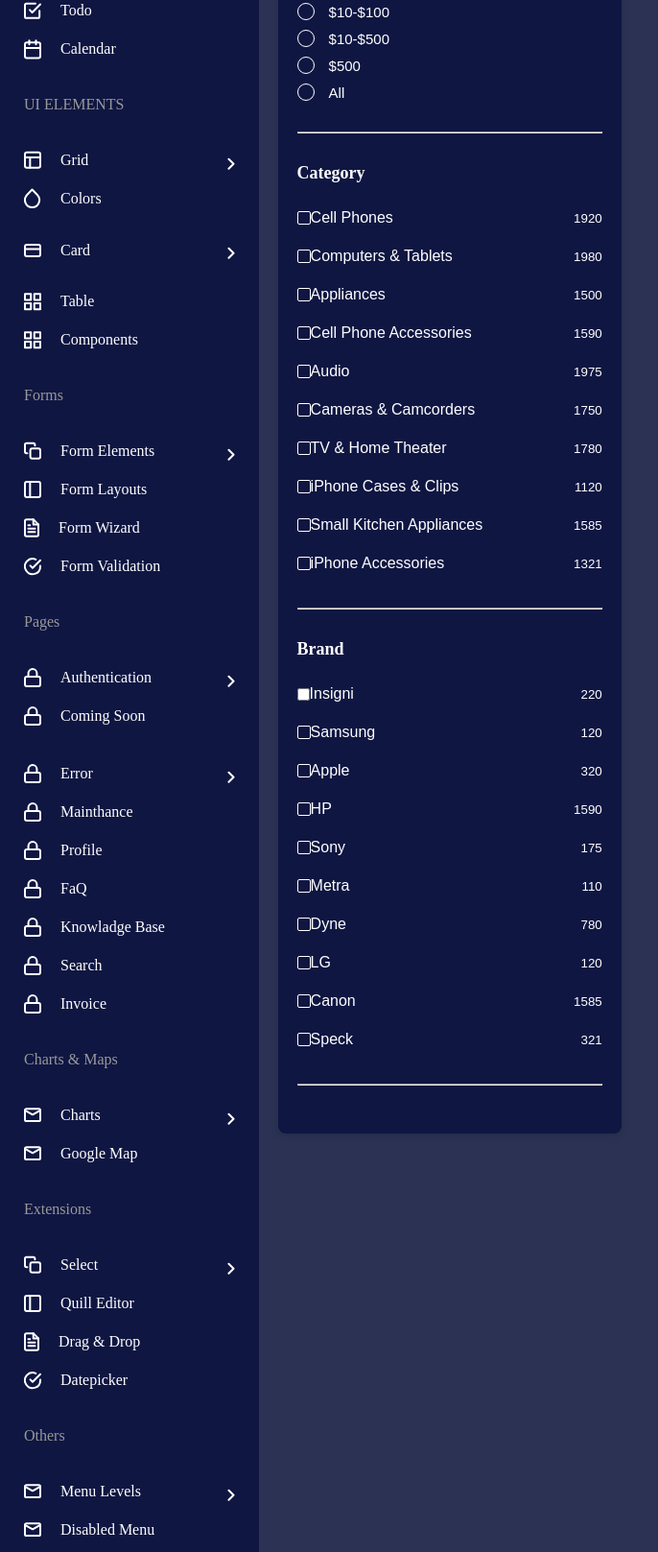
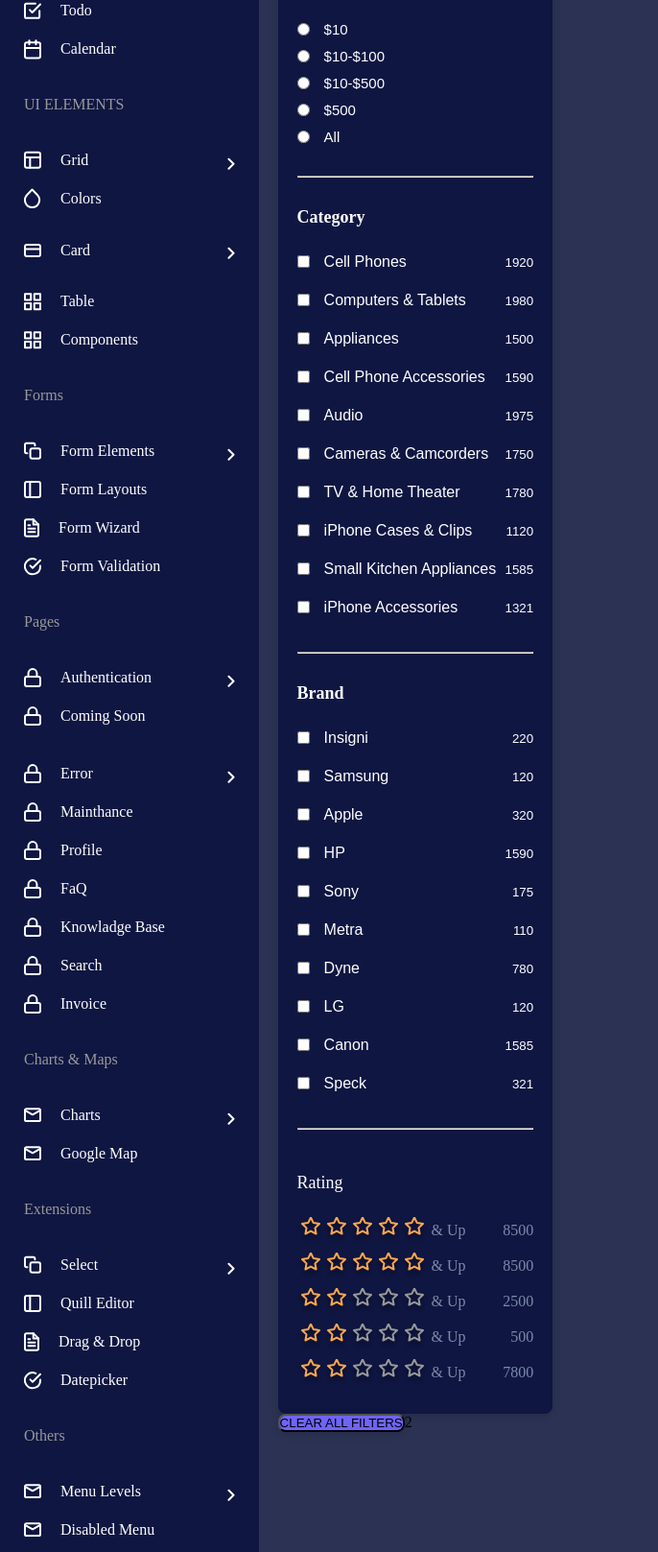
Before and after one commit to the-rustambek/vuesax-Ecommerce, a plain HTML site: page index.html in a window 1280 px wide. Shown: the part 257-1874 px from the top of the page at 96% size, without its empty margins (0-686 px from the left). Drawn offline with Linux system fonts and the light colour scheme.

Commit message:
add file

```diff
--- a/assets/fonts/style.css
+++ b/assets/fonts/style.css
@@ -255,9 +255,11 @@ ol {
     display: flex;
 
 }
+.blok-box{
+    width: 28%;
+}
+.blok-about {
 
-.blok-about {
-    width: 35%;
     margin-top: 30px;
     background-color: #0F1642;
     padding: 20px;
@@ -266,7 +268,7 @@ ol {
 }
 
 .blok-content {
-    width: 65%;
+    width: 72%;
 }
 
 .blok-circle {
@@ -277,6 +279,14 @@ ol {
     border: 1px solid white;
 
 
+}
+.blok-box--title{
+    font-style: normal;
+font-weight: normal;
+font-size: 18px;
+line-height: 21px;
+color: #FFFFFF;
+margin-top: 25px;
 }
 
 .blok-btn {
@@ -380,3 +390,41 @@ ol {
     border: none;
     color:#0F1642;
 }
+.blok-btn .blok-input{
+    margin-top: 3px;
+}
+.blok-button .blok-input{
+    margin-right: 15px;
+    margin-bottom: 2px;
+}
+
+.r-item{
+    display: flex;
+    justify-content: space-between;
+    align-items: center;
+}
+.r-blok{
+    display: flex;
+    justify-content: center;
+    align-items: center;
+}
+.r-list .blok-title{
+    margin-bottom: 25px;
+    margin-top: 45px;
+}
+.r-item{
+    margin:10px 0px;
+}
+.r-text{
+    color:#7C8BA7;
+    margin-left: 4px;
+}
+.r-list div p{
+    color: #7C8BA7;
+}
+
+.blok-filter{
+    background: #6F64F8;
+    box-shadow: 0px 2px 8px rgba(0, 0, 0, 0.135216);
+    border-radius: 8px;
+}
--- a/index.html
+++ b/index.html
@@ -517,10 +517,11 @@
             </div>
 
             <div class="blok">
-                <!-- <h4 class="blok-title">
+                <form class="blok-box">
+                <h4 class="blok-title blok-box--title">
                     Filters
-                </h4> -->
-                <div class="blok-about">
+                </h4>
+                <div  class="blok-about">
 
 
                     <ul class="blok-list">
@@ -529,31 +530,31 @@
                         </h3>
                         <li class="blok-item">
                             <button class="blok-btn">
-                                <span class="blok-circle"></span>
+                                <input class="blok-input" type="radio" name="blok-check" required>
                                 <p>$10</p>
                             </button>
                         </li>
                         <li class="blok-item">
                             <button class="blok-btn">
-                                <span class="blok-circle"></span>
+                                <input class="blok-input" type="radio" name="blok-check" required>
                                 <p>$10-$100</p>
                             </button>
                         </li>
                         <li class="blok-item">
                             <button class="blok-btn">
-                                <span class="blok-circle"></span>
+                                <input class="blok-input" type="radio" name="blok-check" required>
                                 <p>$10-$500</p>
                             </button>
                         </li>
                         <li class="blok-item">
                             <button class="blok-btn">
-                                <span class="blok-circle"></span>
+                                <input class="blok-input" type="radio" name="blok-check" required>
                                 <p>$500</p>
                             </button>
                         </li>
                         <li class="blok-item">
                             <button class="blok-btn">
-                                <span class="blok-circle"></span>
+                                <input class="blok-input" type="radio" name="blok-check" required>
                                 <p>All</p>
                             </button>
                         </li>
@@ -567,9 +568,7 @@
                         <li class="blok-item">
                             <button class="blok-button">
                                 <div class="blok-flex">
-                                    <span class="blok-square">
-
-                                    </span>
+                                    <input class="blok-input" type="checkbox" name="blok-check" required>
                                     <p>Cell Phones</p>
                                 </div>
                                 <div class="">
@@ -579,9 +578,7 @@
                         <li class="blok-item">
                             <button class="blok-button">
                                 <div class="blok-flex">
-                                    <span class="blok-square">
-
-                                    </span>
+                                    <input class="blok-input" type="checkbox" name="blok-check" required>
                                     <p>Computers & Tablets</p>
                                 </div>
                                 <div class="">
@@ -591,9 +588,7 @@
                         <li class="blok-item">
                             <button class="blok-button">
                                 <div class="blok-flex">
-                                    <span class="blok-square">
-
-                                    </span>
+                                    <input class="blok-input" type="checkbox" name="blok-check" required>
                                     <p>Appliances</p>
                                 </div>
                                 <div class="">
@@ -603,9 +598,7 @@
                         <li class="blok-item">
                             <button class="blok-button">
                                 <div class="blok-flex">
-                                    <span class="blok-square">
-
-                                    </span>
+                                    <input class="blok-input" type="checkbox" name="blok-check" required>
                                     <p>Cell Phone Accessories</p>
                                 </div>
                                 <div class="">
@@ -615,9 +608,7 @@
                         <li class="blok-item">
                             <button class="blok-button">
                                 <div class="blok-flex">
-                                    <span class="blok-square">
-
-                                    </span>
+                                    <input class="blok-input" type="checkbox" name="blok-check" required>
                                     <p>
                                         Audio</p>
                                 </div>
@@ -628,9 +619,7 @@
                         <li class="blok-item">
                             <button class="blok-button">
                                 <div class="blok-flex">
-                                    <span class="blok-square">
-
-                                    </span>
+                                    <input class="blok-input" type="checkbox" name="blok-check" required>
                                     <p>Cameras & Camcorders</p>
                                 </div>
                                 <div class="">
@@ -640,9 +629,7 @@
                         <li class="blok-item">
                             <button class="blok-button">
                                 <div class="blok-flex">
-                                    <span class="blok-square">
-
-                                    </span>
+                                    <input class="blok-input" type="checkbox" name="blok-check" required>
                                     <p>TV & Home Theater</p>
                                 </div>
                                 <div class="">
@@ -652,9 +639,7 @@
                         <li class="blok-item">
                             <button class="blok-button">
                                 <div class="blok-flex">
-                                    <span class="blok-square">
-
-                                    </span>
+                                    <input class="blok-input" type="checkbox" name="blok-check" required>
                                     <p>iPhone Cases & Clips</p>
                                 </div>
                                 <div class="">
@@ -664,9 +649,7 @@
                         <li class="blok-item">
                             <button class="blok-button">
                                 <div class="blok-flex">
-                                    <span class="blok-square">
-
-                                    </span>
+                                    <input class="blok-input" type="checkbox" name="blok-check" required>
                                     <p>Small Kitchen Appliances</p>
                                 </div>
                                 <div class="">
@@ -676,9 +659,7 @@
                         <li class="blok-item">
                             <button class="blok-button">
                                 <div class="blok-flex">
-                                    <span class="blok-square">
-
-                                    </span>
+                                    <input class="blok-input" type="checkbox" name="blok-check" required>
                                     <p>iPhone Accessories</p>
                                 </div>
                                 <div class="">
@@ -695,7 +676,8 @@
                             <button class="blok-button">
                                 <div class="blok-flex">
 
-                                  <input class="blok-input" type="checkbox">  <p>Insigni</p>
+                                  <input class="blok-input" type="checkbox" name="blok-check" required>
+                                   <p>Insigni</p>
                                 </div>
                                 <div class="">
                                 <p class="blok-cost">220</p></div>
@@ -704,9 +686,7 @@
                         <li class="blok-item">
                             <button class="blok-button">
                                 <div class="blok-flex">
-                                    <span class="blok-square">
-
-                                    </span>
+                                    <input class="blok-input" type="checkbox" name="blok-check" required>
                                     <p>Samsung</p>
                                 </div>
                                 <div class="">
@@ -716,9 +696,7 @@
                         <li class="blok-item">
                             <button class="blok-button">
                                 <div class="blok-flex">
-                                    <span class="blok-square">
-
-                                    </span>
+                                    <input class="blok-input" type="checkbox" name="blok-check" required>
                                     <p>Apple</p>
                                 </div>
                                 <div class="">
@@ -728,9 +706,7 @@
                         <li class="blok-item">
                             <button class="blok-button">
                                 <div class="blok-flex">
-                                    <span class="blok-square">
-
-                                    </span>
+                                    <input class="blok-input" type="checkbox" name="blok-check" required>
                                     <p>HP</p>
                                 </div>
                                 <div class="">
@@ -740,9 +716,7 @@
                         <li class="blok-item">
                             <button class="blok-button">
                                 <div class="blok-flex">
-                                    <span class="blok-square">
-
-                                    </span>
+                                    <input class="blok-input" type="checkbox" name="blok-check" required>
                                     <p>
                                         Sony</p>
                                 </div>
@@ -753,9 +727,7 @@
                         <li class="blok-item">
                             <button class="blok-button">
                                 <div class="blok-flex">
-                                    <span class="blok-square">
-
-                                    </span>
+                                    <input class="blok-input" type="checkbox" name="blok-check" required>
                                     <p>Metra</p>
                                 </div>
                                 <div class="">
@@ -765,9 +737,7 @@
                         <li class="blok-item">
                             <button class="blok-button">
                                 <div class="blok-flex">
-                                    <span class="blok-square">
-
-                                    </span>
+                                    <input class="blok-input" type="checkbox" name="blok-check" required>
                                     <p>Dyne</p>
                                 </div>
                                 <div class="">
@@ -777,9 +747,7 @@
                         <li class="blok-item">
                             <button class="blok-button">
                                 <div class="blok-flex">
-                                    <span class="blok-square">
-
-                                    </span>
+                                    <input class="blok-input" type="checkbox" name="blok-check" required>
                                     <p>LG</p>
                                 </div>
                                 <div class="">
@@ -789,9 +757,7 @@
                         <li class="blok-item">
                             <button class="blok-button">
                                 <div class="blok-flex">
-                                    <span class="blok-square">
-
-                                    </span>
+                                    <input class="blok-input" type="checkbox" name="blok-check" required>
                                     <p>Canon</p>
                                 </div>
                                 <div class="">
@@ -801,9 +767,7 @@
                         <li class="blok-item">
                             <button class="blok-button">
                                 <div class="blok-flex">
-                                    <span class="blok-square">
-
-                                    </span>
+                                    <input class="blok-input" type="checkbox" name="blok-check" required>
                                     <p>Speck</p>
                                 </div>
                                 <div class="">
@@ -814,7 +778,73 @@
 
 
                     <hr class="line">
-                </div>
+<ul class="r-list">
+    <h3 class="blok-title">
+        Rating
+    </h3>
+    <li class="r-item">
+        <div class="r-blok">
+<img src="./assets/img/5 Star (1).svg" alt="">
+<p class="r-text">
+    & Up
+</p>
+</div>
+<div class="">
+    <p>8500</p>
+</div>
+    </li>
+
+    <li class="r-item">
+        <div class="r-blok">
+<img src="./assets/img/5 Star (1).svg" alt="">
+<p class="r-text">
+    & Up
+</p>
+</div>
+<div class="">
+    <p>8500</p>
+</div>
+    </li>
+    <li class="r-item">
+        <div class="r-blok">
+<img src="./assets/img/2 Star.svg" alt="">
+<p class="r-text">
+    & Up
+</p>
+</div>
+<div class="">
+    <p>2500</p>
+</div>
+    </li>
+    <li class="r-item">
+        <div class="r-blok">
+<img src="./assets/img/2 Star.svg" alt="">
+<p class="r-text">
+    & Up
+</p>
+</div>
+<div class="">
+    <p>500</p>
+</div>
+    </li>
+    <li class="r-item">
+        <div class="r-blok">
+<img src="./assets/img/2 Star.svg" alt="">
+<p class="r-text">
+    & Up
+</p>
+</div>
+<div class="">
+    <p>7800</p>
+</div>
+    </li>
+
+</ul>
+
+</div>
+<button class="blok-filter">CLEAR ALL FILTERS</button>2
+            </form>
+
 
                 <div class="blok-content">
 
```
Also changed, not shown: assets/img/2 Star.svg (added), assets/img/5 Star (1).svg (added).
